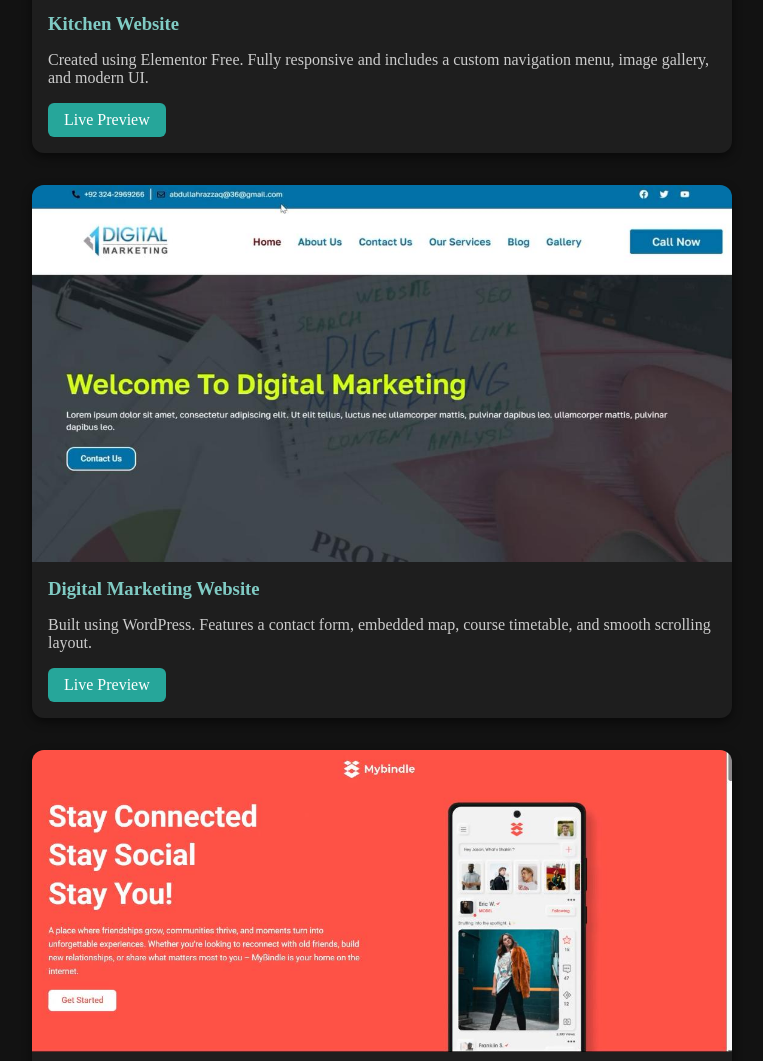
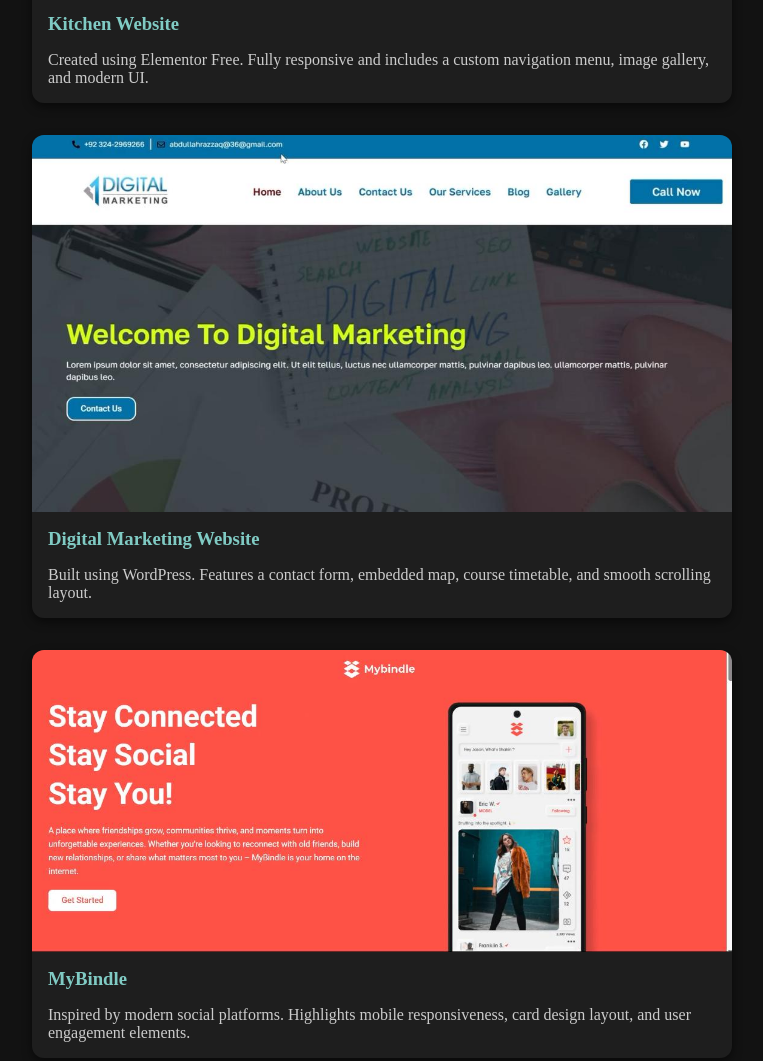
Before and after one commit to AAduoStudio/AAduoStudio-portfolio, a plain HTML site: page index.html in a window 1280 px wide. Shown: the part 1694-2755 px from the top of the page, without its empty margins (258-1021 px from the left). Drawn offline with Linux system fonts and the light colour scheme.

Commit message:
index.html

```diff
--- a/index.html
+++ b/index.html
@@ -102,21 +102,6 @@
       color: #cccccc;
     }
 
-    .project a {
-      display: inline-block;
-      margin: 0 1rem 1rem;
-      background-color: #26a69a;
-      color: white;
-      padding: 0.5rem 1rem;
-      border-radius: 6px;
-      text-decoration: none;
-      transition: background-color 0.3s;
-    }
-
-    .project a:hover {
-      background-color: #00796b;
-    }
-
     footer {
       background-color: #1e1e1e;
       color: #999;
@@ -184,21 +169,18 @@
       <img src="Web01-01.jpeg" alt="Kitchen Website">
       <h3>Kitchen Website</h3>
       <p>Created using Elementor Free. Fully responsive and includes a custom navigation menu, image gallery, and modern UI.</p>
-      <a href="#">Live Preview</a>
     </div>
 
     <div class="project">
       <img src="Web02-01.jpeg" alt="Digital Marketing Website">
       <h3>Digital Marketing Website</h3>
       <p>Built using WordPress. Features a contact form, embedded map, course timetable, and smooth scrolling layout.</p>
-      <a href="#">Live Preview</a>
     </div>
 
     <div class="project">
       <img src="Web03-01.jpeg" alt="MyBindle Social App">
       <h3>MyBindle</h3>
       <p>Inspired by modern social platforms. Highlights mobile responsiveness, card design layout, and user engagement elements.</p>
-      <a href="#">Live Preview</a>
     </div>
 
   </section>
```
